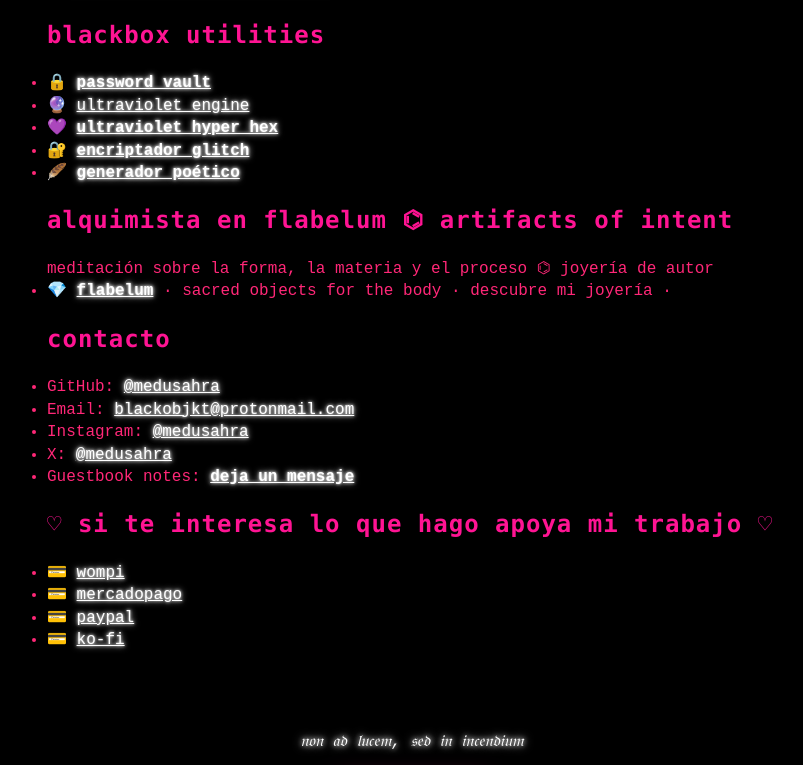
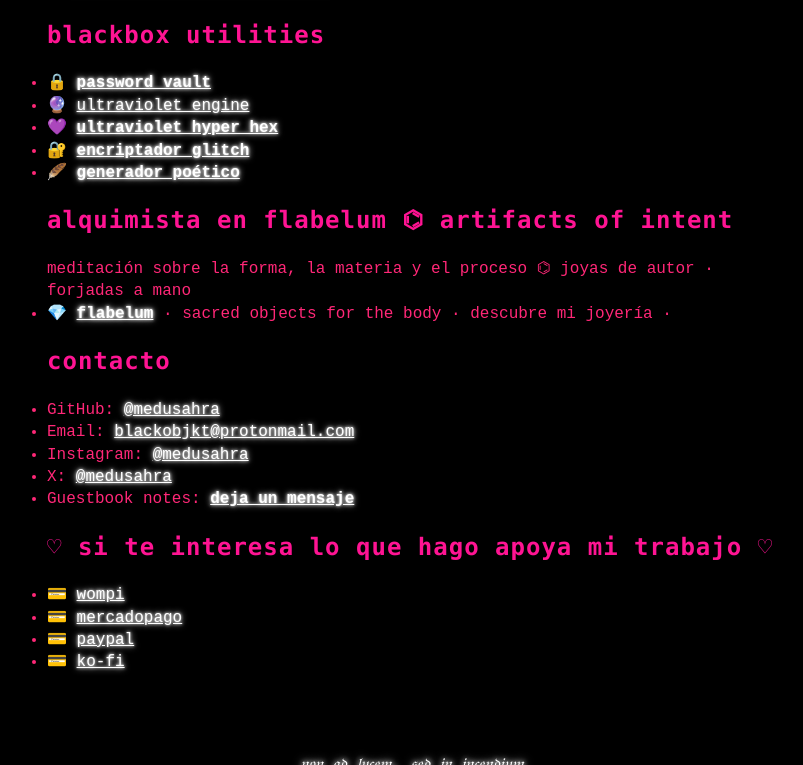
Before and after one commit to medusahra/medusahra.github.io, a Jekyll site: the page built from index.md, in a window 1280 px wide and 900 px high, scrolled down 1234 px, cut to the strip 0-765 px from the top of the window. Shown: the whole strip, without its empty margins (228-1031 px from the left). Built offline with Jekyll 4.4.1, drawn with Linux system fonts in a browser that asks for light colours.

Commit message:
Update index.md

```diff
--- a/index.md
+++ b/index.md
@@ -46,7 +46,7 @@ Escribo ensayo filosófico, crítica cultural y poemas quasi-ensayísticos vagam
 - 🔐 **[encriptador glitch](/2025/11/21/encriptador-glitch.html)**
 - 🪶 **[generador poético](/2025/11/21/generador-poemas.html)**
 ## alquimista en flabelum ⌬ artifacts of intent
-meditación sobre la forma, la materia y el proceso ⌬ joyería de autor
+meditación sobre la forma, la materia y el proceso ⌬ joyas de autor · forjadas a mano
 - 💎 **<a href="https://instagram.com/flabelum" target="_blank">flabelum</a>** · sacred objects for the body · descubre mi joyería ·
 ## contacto
 - GitHub: <a href="https://github.com/medusahra" target="_blank">@medusahra</a>
```
